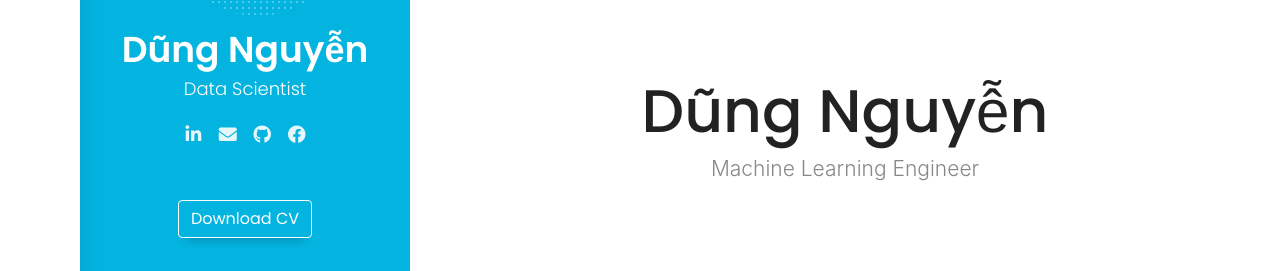
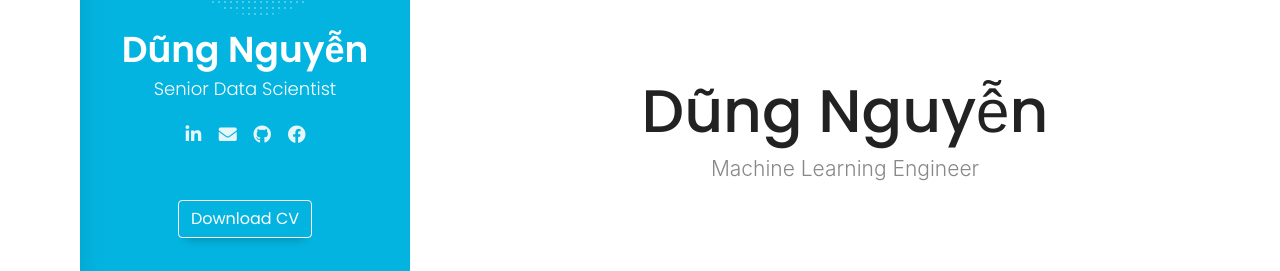
Before and after one commit to dungnv0696/nhathomongmer, a Jekyll site: the page built from pages/index.html, in a window 1280 px wide. Shown: the part 318-589 px from the top of the page. Built offline with Jekyll 4.4.1, drawn with Linux system fonts in a browser that asks for light colours; comment, search, counter and statistics services are not loaded.

Commit message:
Update index.html

```diff
--- a/pages/index.html
+++ b/pages/index.html
@@ -45,11 +45,11 @@
           <header id="site_header" class="header mobile-menu-hide">
             <div class="header-content">
               <div class="header-photo">
-                <img src="img/main_photo.png" alt="Dung Nguyen">
+                <img src="img/main_photo.png" alt="Dzung Nguyen">
               </div>
               <div class="header-titles">
                 <h2>Dũng Nguyễn</h2>
-                <h4>Data Scientist</h4>
+                <h4>Senior Data Scientist</h4>
               </div>
             </div>
 
@@ -135,7 +135,7 @@
                           <h2>Dũng Nguyễn</h2>
                           <div class="owl-carousel text-rotation">
                             <div class="item">
-                              <div class="sp-subtitle">Data Scientist</div>
+                              <div class="sp-subtitle">Senior Data Scientist</div>
                             </div>
 
                             <div class="item">
@@ -683,6 +683,33 @@
                       </div>
                     </div>
                     <!-- End of Certificate 2 -->
+
+                    <!-- Certificate 3 -->
+                    <div class="col-xs-12 col-sm-6">
+                      <div class="certificate-item clearfix">
+                        <div class="certi-logo">
+                          <img src="https://media.licdn.com/dms/image/C510BAQGUcyclIYemxw/company-logo_100_100/0/1519867774319?e=1684972800&v=beta&t=d3rQUdmzxZ8Soa41Vb_KqrJf-9k7_O50-iM5jShGIuk" alt="logo">
+                        </div>
+                        <div class="certi-content">
+                          <div class="certi-title">
+                            <h4>Senior Data Scientist (SDS™)</h4>
+                          </div>
+                          <div class="certi-company">
+                            <span>Data Science Council of America</span>
+                          </div>
+                          <div class="certi-date">
+                            <span>Dec 2022 - Dec 2027</span>
+                          </div>
+                          <div class="certi-id">
+                            <span>Credential ID 9962614239</span>
+                          </div>
+                          <div>
+                            <button type="button" onclick="window.open('https://www.credbadge.com/credit/certified/9962614239/')" class="csw-btn-button">Show credential</button>
+                          </div>
+                        </div>
+                      </div>
+                    </div>
+                    <!-- End of Certificate 3 -->
 
                   </div>
                   <!-- End of Certificates -->
```
Also changed, not shown: other parts of pages/index.html (+7 -7 lines).
